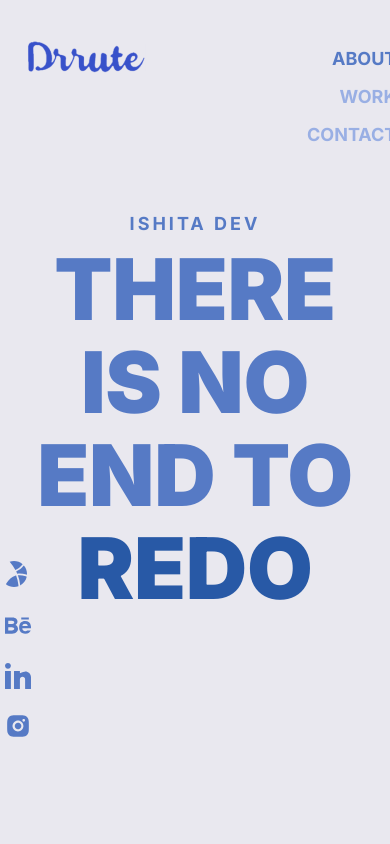
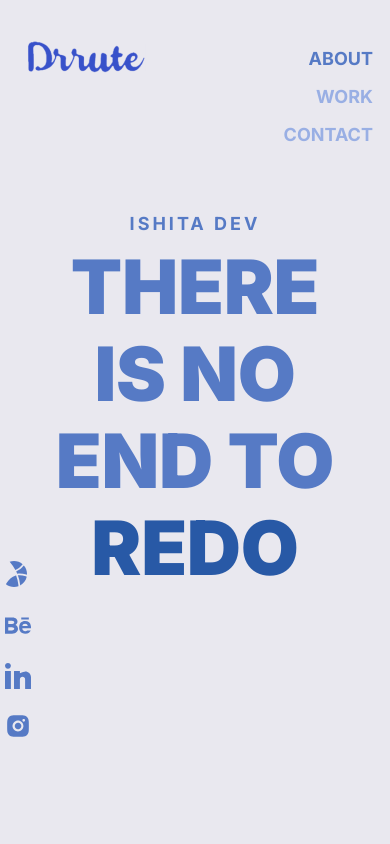
Before and after one commit to Nikhil-Yadavv/ishita, a plain HTML site: page index.html in a window 390 px wide. Shown: the top 844 px of the page. Drawn offline with nearby package versions, Linux system fonts and the light colour scheme.

Commit message:
Update style.css

```diff
--- a/style.css
+++ b/style.css
@@ -3,7 +3,7 @@
     margin: 0px;
     padding: 0px;
     box-sizing: border-box;
-    background: #E9E8EF;
+    background: transparent;
   }
 
 
@@ -259,6 +259,7 @@ background: none;
   color: #567AC5;
 }
 .image img{
+
    margin: 0px 4px;
 }
 
@@ -372,11 +373,11 @@ background: none;
     line-height: 50px;
   }
   .sub22 h1{
-    font-size: 85px;
-    line-height: 93px;
+    font-size: 75px;
+    line-height: 87px;
   }
   .content3 h2{
-    font-size: 38px;
+    font-size: 35px;
     line-height: 45px;
   }
   .sub21 a{
@@ -402,7 +403,7 @@ background: none;
   margin: 40px 24px !important;
 }
 .sub12{
-  padding-left: 70vw;
+  padding-left: 64vw;
 }
  }
 
@@ -412,6 +413,6 @@ background: none;
     margin: 15px 0px 15px 40px ;
   }
   .content4 h4{
-    margin: 30px 65px;
+    margin: 30px 40px;
   }
  }
```
